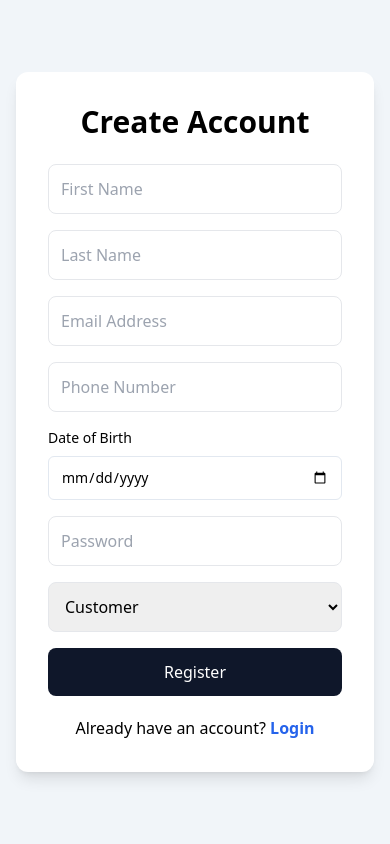
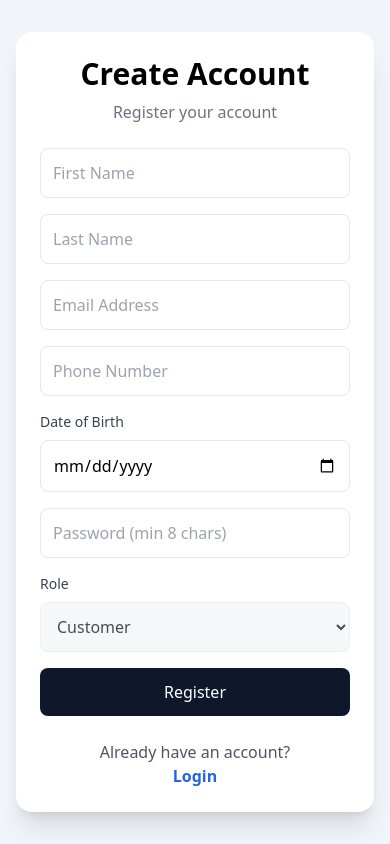
Before and after one commit to sanketkurkute2124/ecommerce-frontend-new, a React (Vite) app: page /register in a window 390 px wide. Built offline with nearby package versions, Linux system fonts and the light colour scheme.

Commit message:
Date fix on the register form on date 7/6

```diff
--- a/src/pages/Register.jsx
+++ b/src/pages/Register.jsx
@@ -17,6 +17,9 @@ export default function Register() {
       role: "Customer",
     },
 
+    validateOnChange: true,
+    validateOnBlur: true,
+
     validationSchema: Yup.object({
       firstName: Yup.string()
         .required("First Name is required"),
@@ -29,24 +32,34 @@ export default function Register() {
         .required("Email is required"),
 
       phoneNumber: Yup.string()
-        .matches(/^[0-9]{10}$/, "Phone Number must be 10 digits")
+        .matches(
+          /^[0-9]{10}$/,
+          "Phone Number must be exactly 10 digits"
+        )
         .required("Phone Number is required"),
 
-      dateOfBirth: Yup.string()
+      dateOfBirth: Yup.date()
+        .max(
+          new Date(),
+          "Date of Birth cannot be in the future"
+        )
         .required("Date of Birth is required"),
 
       password: Yup.string()
-        .min(8, "Password must be at least 8 characters")
+        .min(
+          8,
+          "Password must be at least 8 characters"
+        )
         .required("Password is required"),
 
       role: Yup.string()
         .required("Role is required"),
     }),
 
-    validateOnChange: true,
-    validateOnBlur: true,
-
-    onSubmit: async (values, { resetForm }) => {
+    onSubmit: async (
+      values,
+      { resetForm, setSubmitting }
+    ) => {
       try {
         const payload = {
           FirstName: values.firstName,
@@ -60,12 +73,11 @@ export default function Register() {
           Role: values.role,
         };
 
-        console.log(payload);
-
-        const response = await axiosInstance.post(
-          "/Customers/RegisterCustomer",
-          payload
-        );
+        const response =
+          await axiosInstance.post(
+            "/Customers/RegisterCustomer",
+            payload
+          );
 
         if (response.data.Success) {
           alert("Registration Successful");
@@ -79,23 +91,32 @@ export default function Register() {
       } catch (error) {
         console.error(error);
 
-        if (error.response) {
-          console.log(error.response.data);
-          alert(JSON.stringify(error.response.data));
+        if (error.response?.data) {
+          alert(
+            JSON.stringify(error.response.data)
+          );
         } else {
           alert("Something went wrong");
         }
+      } finally {
+        setSubmitting(false);
       }
     },
   });
 
   return (
-    <div className="min-h-screen flex items-center justify-center bg-slate-100 p-4">
-      <div className="bg-white w-full max-w-md rounded-xl shadow-lg p-8">
+    <div className="min-h-screen bg-slate-100 flex items-center justify-center px-4 py-6">
+      <div className="w-full max-w-md bg-white rounded-2xl shadow-xl p-6 sm:p-8">
 
-        <h1 className="text-3xl font-bold text-center mb-6">
-          Create Account
-        </h1>
+        <div className="text-center mb-6">
+          <h1 className="text-3xl font-bold">
+            Create Account
+          </h1>
+
+          <p className="text-gray-500 mt-2">
+            Register your account
+          </p>
+        </div>
 
         <form
           onSubmit={formik.handleSubmit}
@@ -107,10 +128,10 @@ export default function Register() {
               type="text"
               name="firstName"
               placeholder="First Name"
-              className="w-full border rounded-lg p-3"
               value={formik.values.firstName}
               onChange={formik.handleChange}
               onBlur={formik.handleBlur}
+              className="w-full border rounded-lg p-3 focus:outline-none focus:ring-2 focus:ring-slate-700"
             />
 
             {formik.touched.firstName &&
@@ -127,10 +148,10 @@ export default function Register() {
               type="text"
               name="lastName"
               placeholder="Last Name"
-              className="w-full border rounded-lg p-3"
               value={formik.values.lastName}
               onChange={formik.handleChange}
               onBlur={formik.handleBlur}
+              className="w-full border rounded-lg p-3 focus:outline-none focus:ring-2 focus:ring-slate-700"
             />
 
             {formik.touched.lastName &&
@@ -147,10 +168,10 @@ export default function Register() {
               type="email"
               name="email"
               placeholder="Email Address"
-              className="w-full border rounded-lg p-3"
               value={formik.values.email}
               onChange={formik.handleChange}
               onBlur={formik.handleBlur}
+              className="w-full border rounded-lg p-3 focus:outline-none focus:ring-2 focus:ring-slate-700"
             />
 
             {formik.touched.email &&
@@ -164,13 +185,25 @@ export default function Register() {
           {/* Phone */}
           <div>
             <input
-              type="text"
+              type="tel"
               name="phoneNumber"
               placeholder="Phone Number"
-              className="w-full border rounded-lg p-3"
+              maxLength={10}
               value={formik.values.phoneNumber}
-              onChange={formik.handleChange}
+              onChange={(e) => {
+                const value =
+                  e.target.value.replace(
+                    /\D/g,
+                    ""
+                  );
+
+                formik.setFieldValue(
+                  "phoneNumber",
+                  value
+                );
+              }}
               onBlur={formik.handleBlur}
+              className="w-full border rounded-lg p-3 focus:outline-none focus:ring-2 focus:ring-slate-700"
             />
 
             {formik.touched.phoneNumber &&
@@ -181,23 +214,24 @@ export default function Register() {
               )}
           </div>
 
-          <div className="md:col-span-1">
-            <label
-              htmlFor="dateOfBirth"
-              className="block text-sm font-medium mb-2"
-            >
+          {/* Date Of Birth */}
+          <div>
+            <label className="block text-sm font-medium mb-2 text-gray-700">
               Date of Birth
             </label>
 
             <input
               type="date"
-              id="dateOfBirth"
               name="dateOfBirth"
               value={formik.values.dateOfBirth}
               onChange={formik.handleChange}
               onBlur={formik.handleBlur}
-              max={new Date().toISOString().split("T")[0]}
-              className="w-full h-11 rounded-md border border-input bg-background px-3 py-2 text-sm"
+              max={
+                new Date()
+                  .toISOString()
+                  .split("T")[0]
+              }
+              className="w-full border rounded-lg p-3 bg-white focus:outline-none focus:ring-2 focus:ring-slate-700"
             />
 
             {formik.touched.dateOfBirth &&
@@ -213,11 +247,11 @@ export default function Register() {
             <input
               type="password"
               name="password"
-              placeholder="Password"
-              className="w-full border rounded-lg p-3"
+              placeholder="Password (min 8 chars)"
               value={formik.values.password}
               onChange={formik.handleChange}
               onBlur={formik.handleBlur}
+              className="w-full border rounded-lg p-3 focus:outline-none focus:ring-2 focus:ring-slate-700"
             />
 
             {formik.touched.password &&
@@ -230,48 +264,49 @@ export default function Register() {
 
           {/* Role */}
           <div>
+            <label className="block text-sm font-medium mb-2 text-gray-700">
+              Role
+            </label>
+
             <select
               name="role"
-              className="w-full border rounded-lg p-3"
               value={formik.values.role}
-              onChange={formik.handleChange}
-              onBlur={formik.handleBlur}
+              disabled
+              className="w-full border rounded-lg p-3 bg-gray-100"
             >
               <option value="Customer">
                 Customer
               </option>
-              <option value="Admin">
-                Admin
-              </option>
             </select>
-
-            {formik.touched.role &&
-              formik.errors.role && (
-                <p className="text-red-500 text-sm mt-1">
-                  {formik.errors.role}
-                </p>
-              )}
           </div>
 
           {/* Submit */}
           <button
             type="submit"
-            disabled={!formik.isValid}
-            className="w-full bg-slate-900 text-white p-3 rounded-lg hover:bg-slate-800 disabled:bg-gray-400"
+            disabled={
+              !formik.isValid ||
+              formik.isSubmitting
+            }
+            className="w-full bg-slate-900 text-white py-3 rounded-lg hover:bg-slate-800 disabled:bg-gray-400 transition"
           >
-            Register
+            {formik.isSubmitting
+              ? "Registering..."
+              : "Register"}
           </button>
         </form>
 
-        <p className="text-center mt-5">
-          Already have an account?{" "}
+        <div className="text-center mt-6">
+          <p className="text-gray-600">
+            Already have an account?
+          </p>
+
           <Link
             to="/"
-            className="text-blue-600 font-semibold"
+            className="text-blue-600 font-semibold hover:underline"
           >
             Login
           </Link>
-        </p>
+        </div>
       </div>
     </div>
   );
```
